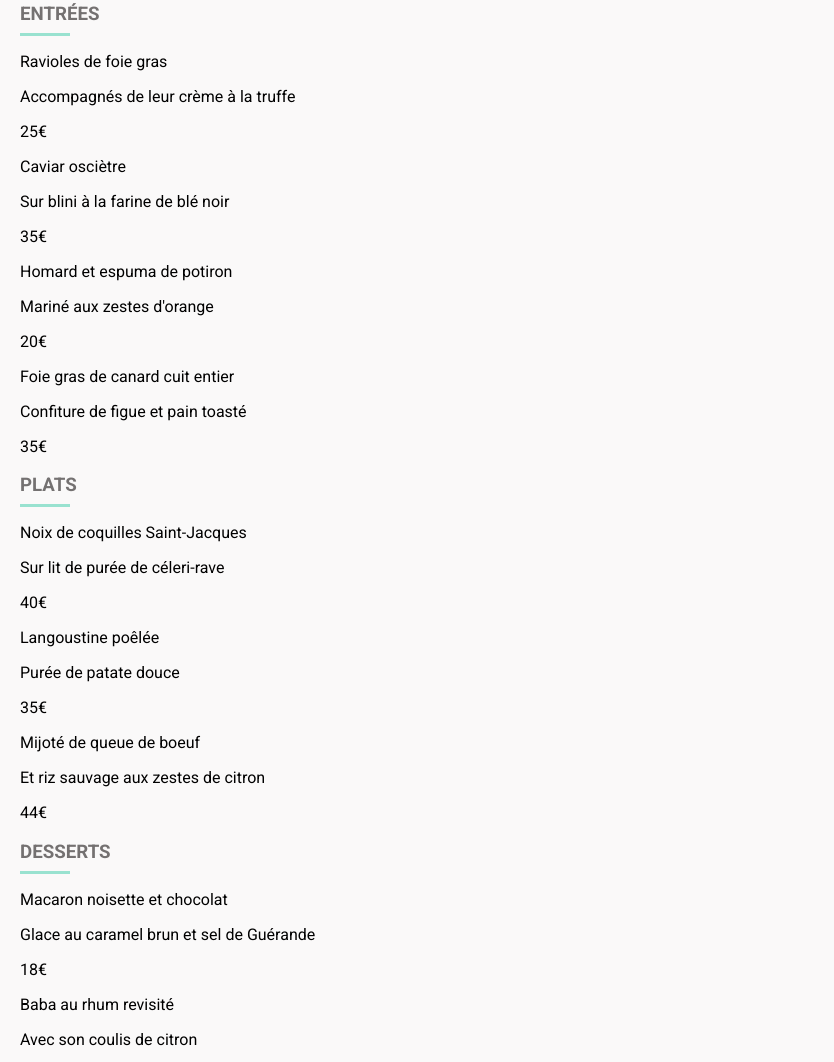
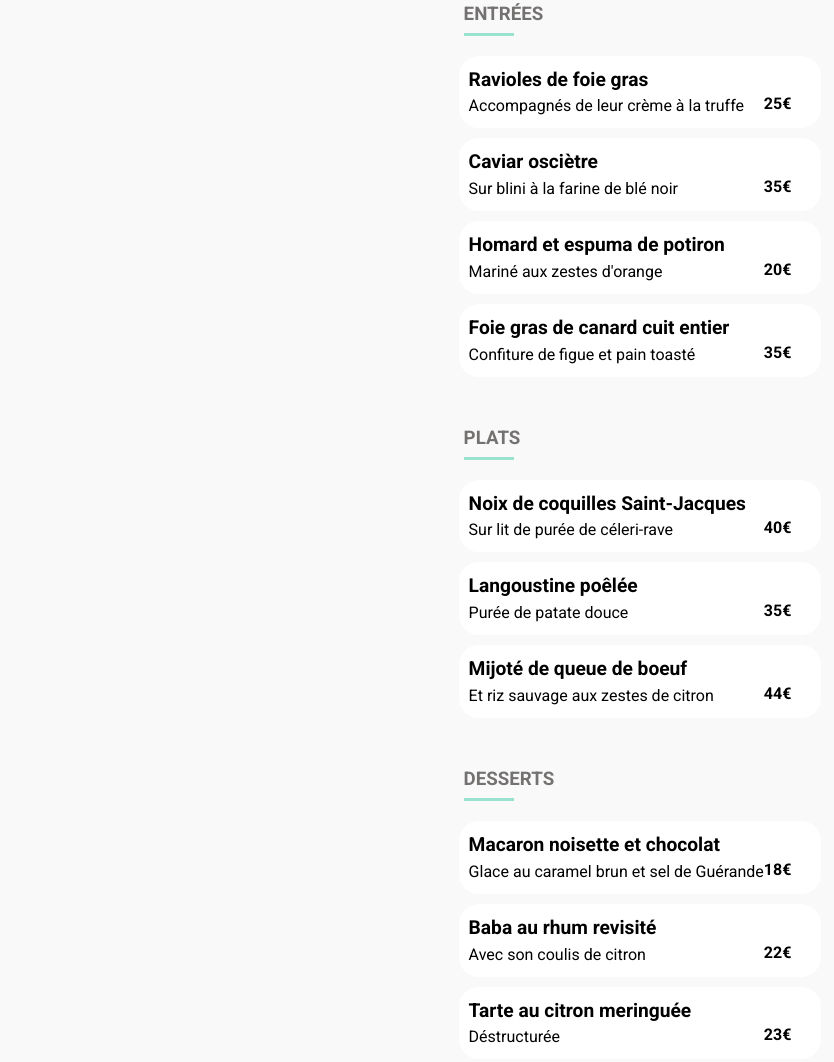
Before and after one commit to FabRiviere/FabienRiviere_3_16072021, a plain HTML site: page la-note-enchantee.html in a window 1280 px wide. Shown: the part 518-1580 px from the top of the page, without its empty margins (0-834 px from the left). Drawn offline with nearby package versions, Linux system fonts and the light colour scheme; files that its build step writes are made by us from their sources; a web font is replaced by a local one.

Commit message:
Mise à jour et fintion du style des pages menus et reprise du html sur les pages de menus

```diff
--- a/Sass/components/_button.scss
+++ b/Sass/components/_button.scss
@@ -5,6 +5,7 @@
     color: rgb(255, 255, 255);
     font-size: 1.1em;
     font-weight: bold;
+    font-family: $font-text;
     max-width: 200px;
     padding: 0 20px;
     border-radius: 50px;
--- a/Sass/layout/_header.scss
+++ b/Sass/layout/_header.scss
@@ -15,6 +15,7 @@ body {
     background-color: #fff;
 
     &__logo {
+        width: 100%;
         margin: 0;
         color: #000;
         font-family: $font-title;
--- a/Sass/pages/_menus.scss
+++ b/Sass/pages/_menus.scss
@@ -15,8 +15,7 @@ body {
 }
 
 .header {
-    display: flex;
-    justify-content: flex-start;
+
     & a {
         color: #000;
     }
@@ -33,8 +32,11 @@ body {
         width: 100%;
         height: 100%;
         object-fit: cover;
-
     }
+}
+#menu {
+    @include flex-center;
+    background-color: #faf9f9;
 }
 .menu {
     position: relative;
@@ -61,6 +63,11 @@ body {
         color: #747171;
         font-weight: 100;
         height: 30px;
+        margin-bottom: 20px;
+        margin-left: 5px;
+    }
+    &__container {
+        margin-bottom: 50px;
     }
 }
 .menu__card {
@@ -68,4 +75,33 @@ body {
     justify-content: space-between;
     align-items: flex-end;
     background-color: #fff;
+    margin: 10px 0 10px 0;
+    padding: 10px;
+    border-radius: 20px;
+    &-dish-title {
+        font-size: 1.2em;
+        font-weight: bold;
+    }
+    &-dish-subtitle {
+        font-size: 1em;
+    }
+    & p {
+        margin: 0;
+        line-height: 1.5em;
+    }
+    &-price {
+        font-weight: bold;
+        padding: 10px 20px 5px 0;
+    }
 }
+.menu__container__button {
+    @include flex-center;
+}
+
+.menu__button {
+    @include button;
+    padding: 20px 50px 20px 50px;
+    &:hover {
+        @include button-hover;
+    }
+}
--- a/la-note-enchantee.html
+++ b/la-note-enchantee.html
@@ -5,7 +5,7 @@
     <meta http-equiv="X-UA-Compatible" content="IE=edge">
     <meta name="viewport" content="width=device-width, initial-scale=1.0">
     <!-- Lien vers le fichier css-->
-    <link rel="stylesheet" href="style.css">
+    <link rel="stylesheet" href="main.css">
     <!--Lien vers la police Shrikhand-->
     <link rel="preconnect" href="https://fonts.googleapis.com">
     <link rel="preconnect" href="https://fonts.gstatic.com" crossorigin>
@@ -52,64 +52,64 @@
                         <h3>ENTRÉES</h3>
                     </div>
                     <div class="menu__grid__card">
-                        <div class="dish-and-price">
-                            <div class="menu__card__dish">
-                                <div class="menu__card_dish__title">
+                        <div class="menu__card">
+                            <div class="menu__card-dish">
+                                <div class="menu__card-dish-title">
                                     <p>Ravioles de foie gras</p>
                                 </div>
-                                <div class="menu__card_dish__subtitle">
+                                <div class="menu__card-dish-subtitle">
                                     <p>Accompagnés de leur crème à la truffe</p>
                                 </div>
                             </div>
-                            <div class="menu__card__price">
+                            <div class="menu__card-price">
                                 25€
                             </div>
                         </div>
                     </div>
 
                     <div class="menu__grid__card">
-                        <div class="dish-and-price">
-                            <div class="menu__card__dish">
-                                <div class="menu__card_dish__title">
+                        <div class="menu__card">
+                            <div class="menu__card-dish">
+                                <div class="menu__card-dish-title">
                                     <p>Caviar osciètre</p>
                                 </div>
-                                <div class="menu__card_dish__subtitle">
+                                <div class="menu__card-dish-subtitle">
                                     <p>Sur blini à la farine de blé noir</p>
                                 </div>
                             </div>
-                            <div class="menu__card__price">
+                            <div class="menu__card-price">
                                 35€
                             </div>
                         </div>
                     </div>
 
                     <div class="menu__grid__card">
-                        <div class="dish-and-price">
-                            <div class="menu__card__dish">
-                                <div class="menu__card_dish__title">
+                        <div class="menu__card">
+                            <div class="menu__card-dish">
+                                <div class="menu__card-dish-title">
                                     <p>Homard et espuma de potiron</p>
                                 </div>
-                                <div class="menu__card_dish__subtitle">
+                                <div class="menu__card-dish-subtitle">
                                     <p>Mariné aux zestes d'orange</p>
                                 </div>
                             </div>
-                            <div class="menu__card__price">
+                            <div class="menu__card-price">
                                 20€
                             </div>
                         </div>
                     </div>
 
                     <div class="menu__grid__card">
-                        <div class="dish-and-price">
-                            <div class="menu__card__dish">
-                                <div class="menu__card_dish__title">
+                        <div class="menu__card">
+                            <div class="menu__card-dish">
+                                <div class="menu__card-dish-title">
                                     <p>Foie gras de canard cuit entier</p>
                                 </div>
-                                <div class="menu__card_dish__subtitle">
+                                <div class="menu__card-dish-subtitle">
                                     <p>Confiture de figue et pain toasté</p>
                                 </div>
                             </div>
-                            <div class="menu__card__price">
+                            <div class="menu__card-price">
                                 35€
                             </div>
                         </div>
@@ -123,48 +123,48 @@
                         <h3>PLATS</h3>
                     </div>
                     <div class="menu__grid__card">
-                        <div class="dish-and-price">
-                            <div class="menu__card__dish">
-                                <div class="menu__card_dish__title">
+                        <div class="menu__card">
+                            <div class="menu__card-dish">
+                                <div class="menu__card-dish-title">
                                     <p>Noix de coquilles Saint-Jacques</p>
                                 </div>
-                                <div class="menu__card_dish__subtitle">
+                                <div class="menu__card-dish-subtitle">
                                     <p>Sur lit de purée de céleri-rave</p>
                                 </div>
                             </div>
-                            <div class="menu__card__price">
+                            <div class="menu__card-price">
                                 40€
                             </div>
                         </div>
                     </div>
 
                     <div class="menu__grid__card">
-                        <div class="dish-and-price">
-                            <div class="menu__card__dish">
-                                <div class="menu__card_dish__title">
+                        <div class="menu__card">
+                            <div class="menu__card-dish">
+                                <div class="menu__card-dish-title">
                                     <p>Langoustine poêlée</p>
                                 </div>
-                                <div class="menu__card_dish__subtitle">
+                                <div class="menu__card-dish-subtitle">
                                     <p>Purée de patate douce</p>
                                 </div>
                             </div>
-                            <div class="menu__card__price">
+                            <div class="menu__card-price">
                                 35€
                             </div>
                         </div>
                     </div>
 
                     <div class="menu__grid__card">
-                        <div class="dish-and-price">
-                            <div class="menu__card__dish">
-                                <div class="menu__card_dish__title">
+                        <div class="menu__card">
+                            <div class="menu__card-dish">
+                                <div class="menu__card-dish-title">
                                     <p>Mijoté de queue de boeuf </p>
                                 </div>
-                                <div class="menu__card_dish__subtitle">
+                                <div class="menu__card-dish-subtitle">
                                     <p>Et riz sauvage aux zestes de citron</p>
                                 </div>
                             </div>
-                            <div class="menu__card__price">
+                            <div class="menu__card-price">
                                 44€
                             </div>
                         </div>
@@ -176,48 +176,48 @@
                         <h3>DESSERTS</h3>
                     </div>
                     <div class="menu__grid__card">
-                        <div class="dish-and-price">
-                            <div class="menu__card__dish">
-                                <div class="menu__card_dish__title">
+                        <div class="menu__card">
+                            <div class="menu__card-dish">
+                                <div class="menu__card-dish-title">
                                     <p>Macaron noisette et chocolat</p>
                                 </div>
-                                <div class="menu__card_dish__subtitle">
+                                <div class="menu__card-dish-subtitle">
                                     <p>Glace au caramel brun et sel de Guérande</p>
                                 </div>
                             </div>
-                            <div class="menu__card__price">
+                            <div class="menu__card-price">
                                 18€
                             </div>
                         </div>
                     </div>
 
                     <div class="menu__grid__card">
-                        <div class="dish-and-price">
-                            <div class="menu__card__dish">
-                                <div class="menu__card_dish__title">
+                        <div class="menu__card">
+                            <div class="menu__card-dish">
+                                <div class="menu__card-dish-title">
                                     <p>Baba au rhum revisité </p>
                                 </div>
-                                <div class="menu__card_dish__subtitle">
+                                <div class="menu__card-dish-subtitle">
                                     <p>Avec son coulis de citron</p>
                                 </div>
                             </div>
-                            <div class="menu__card__price">
+                            <div class="menu__card-price">
                                 22€
                             </div>
                         </div>
                     </div>
 
                     <div class="menu__grid__card">
-                        <div class="dish-and-price">
-                            <div class="menu__card__dish">
-                                <div class="menu__card_dish__title">
+                        <div class="menu__card">
+                            <div class="menu__card-dish">
+                                <div class="menu__card-dish-title">
                                     <p>Tarte au citron meringuée  </p>
                                 </div>
-                                <div class="menu__card_dish__subtitle">
+                                <div class="menu__card-dish-subtitle">
                                     <p>Déstructurée</p>
                                 </div>
                             </div>
-                            <div class="menu__card__price">
+                            <div class="menu__card-price">
                                 23€
                             </div>
                         </div>
```
Also changed, not shown: a-la-francaise.html (+46 -46 lines), le-delice-des-sens.html (+46 -46 lines), main.css, 1 other file.
